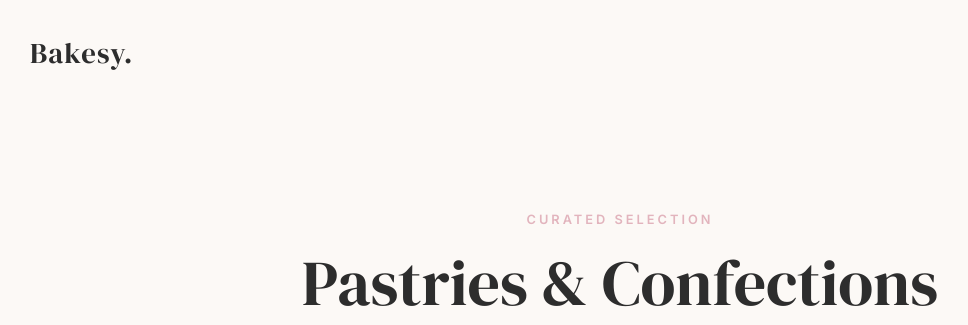
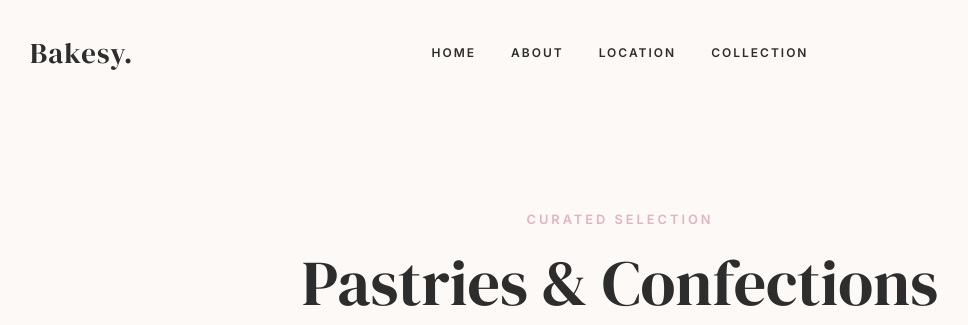
Before and after one commit to krishnapatel-06/Bakesy, a Django app: page /products/ in a window 1280 px wide. Shown: the top 325 px of the page, without its empty margins (20-988 px from the left). Run offline with Django 5.2, Linux system fonts and the light colour scheme.

Commit message:
initial commit

```diff
--- a/bakery/Bakesy/templates/Bakesy/home.html
+++ b/bakery/Bakesy/templates/Bakesy/home.html
@@ -310,7 +310,7 @@
 
     <footer>
         <h2 style="font-family: 'DM Serif Display'; font-size: 2.5rem;">Taste the passion.</h2>
-        <a href="order.html" class="cta-btn">Order for Collection</a>
+        <a href="/order/" class="cta-btn">Order for Collection</a>
     </footer>
 
 </body>
--- a/bakery/Bakesy/templates/Bakesy/products.html
+++ b/bakery/Bakesy/templates/Bakesy/products.html
@@ -24,12 +24,12 @@
             line-height: 1.6;
         }
 
-        /* --- Nav --- */
         nav {
             padding: 30px 50px;
             display: flex;
             justify-content: space-between;
             align-items: center;
+            position: relative;
         }
 
         .logo {
@@ -38,9 +38,31 @@
             text-decoration: none;
             color: var(--charcoal);
             letter-spacing: 1px;
+            z-index: 2;
         }
 
-        /* --- Header --- */
+        .nav-links {
+            position: absolute;
+            left: 50%;
+            transform: translateX(-50%);
+            display: flex;
+            gap: 35px;
+        }
+
+        .nav-links a {
+            text-decoration: none;
+            color: var(--charcoal);
+            font-size: 0.75rem;
+            text-transform: uppercase;
+            letter-spacing: 2px;
+            font-weight: 600;
+            transition: color 0.3s ease;
+        }
+
+        .nav-links a:hover {
+            color: var(--dusty-rose);
+        }
+
         .page-header {
             text-align: center;
             padding: 100px 20px 60px;
@@ -61,7 +83,6 @@
             font-weight: 600;
         }
 
-        /* --- Product Grid --- */
         .product-grid {
             max-width: 1300px;
             margin: 0 auto 100px;
@@ -78,7 +99,6 @@
             animation: fadeInUp 0.8s forwards;
         }
 
-        /* Staggered animation for 12 items */
         .product-card:nth-child(1) { animation-delay: 0.1s; }
         .product-card:nth-child(2) { animation-delay: 0.2s; }
         .product-card:nth-child(3) { animation-delay: 0.3s; }
@@ -119,7 +139,7 @@
 
         .price { color: var(--dusty-rose); font-weight: 600; font-size: 0.9rem; }
 
-        /* --- Modal --- */
+
         .modal-overlay {
             position: fixed;
             top: 0; left: 0; width: 100%; height: 100%;
@@ -147,6 +167,8 @@
         @keyframes fadeInUp { to { opacity: 1; transform: translateY(0); } }
 
         @media (max-width: 768px) {
+            nav { flex-direction: column; gap: 20px; }
+            .nav-links { position: static; transform: none; gap: 15px; }
             .modal-content { grid-template-columns: 1fr; text-align: center; }
             .product-grid { grid-template-columns: 1fr 1fr; }
         }
@@ -154,10 +176,19 @@
 </head>
 <body>
 
+    <nav>
+        <a href="home.html" class="logo">Bakesy.</a>
 
-    <nav>
-        <a href="/home/" class="logo">Bakesy.</a>
+        <div class="nav-links">
+            <a href="{% url 'home' %}">Home</a>
+            <a href="/about/">About</a>
+            <a href="/location/">Location</a>
+            <a href="/products/">Collection</a>
+        </div>
+
+        <div style="width: 80px;"></div>
     </nav>
+
 
     <header class="page-header">
         <span class="category-label">Curated Selection</span>
```
Also changed, not shown: bakery/Bakesy/templates/Bakesy/about.html (+4 -4 lines), bakery/Bakesy/templates/Bakesy/location.html (+4 -4 lines), bakery/Bakesy/templates/Bakesy/order.html (+7 -1 lines).
